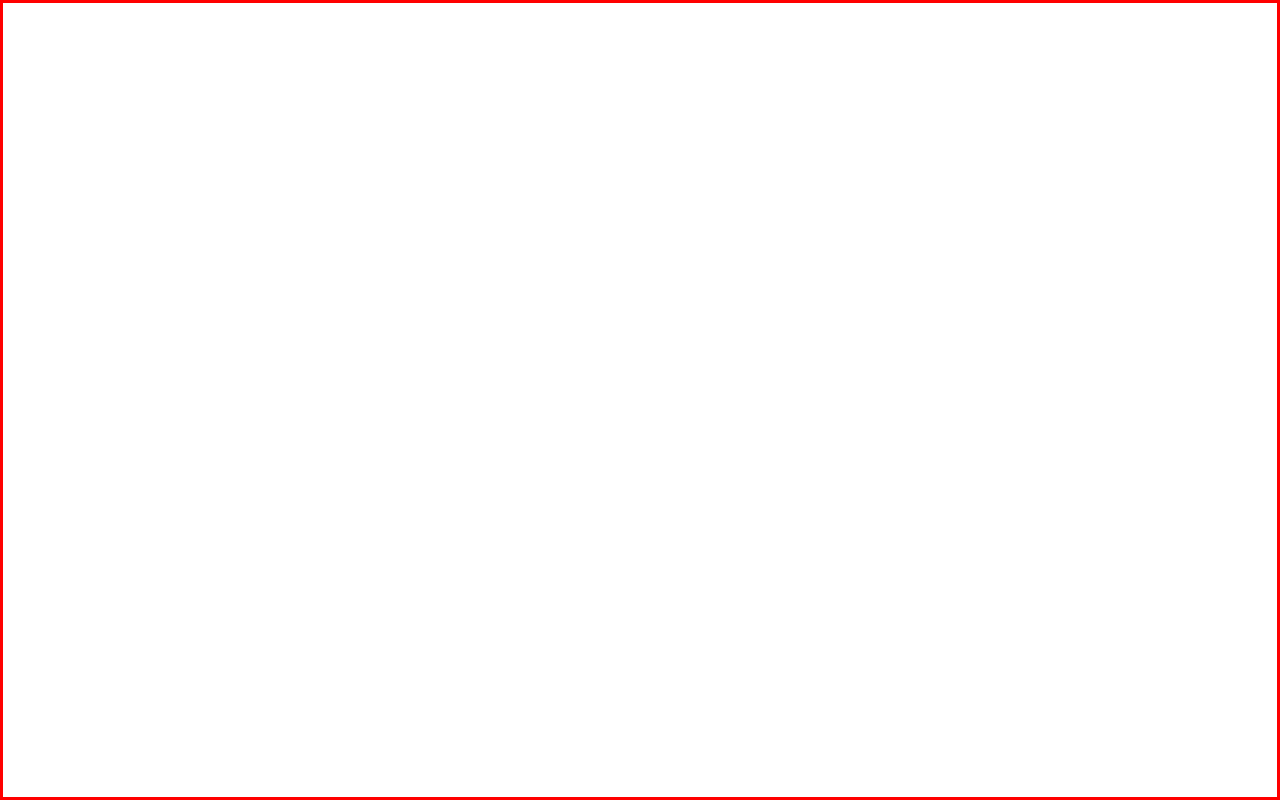
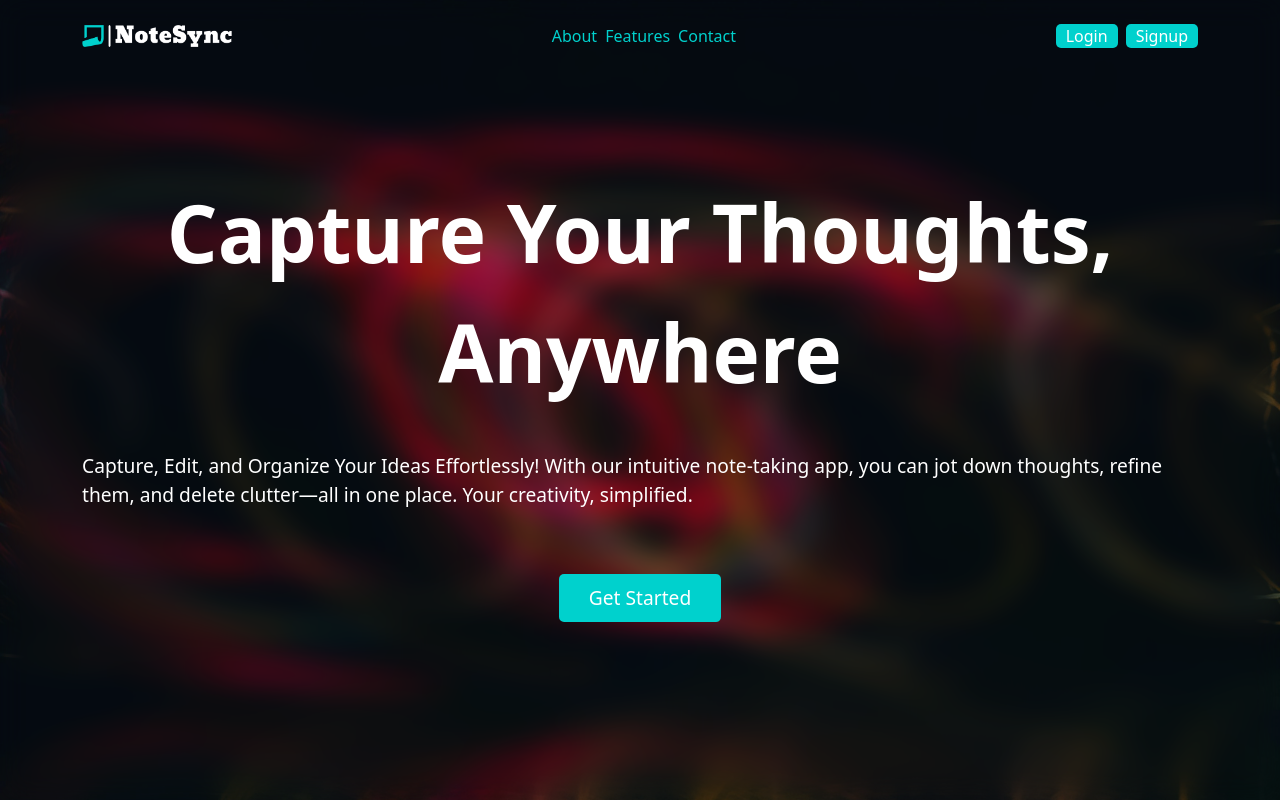
Before and after one commit to CollinsKipkemoi/Note-App, a React (Vite) app in the folder FrontEnd/Note-App/: page / in a window 1280 px wide. Built offline with nearby package versions, Linux system fonts and the light colour scheme.

Commit message:
Feat: Landing page done

```diff
--- a/FrontEnd/Note-App/src/Pages/Landing/Landing.css
+++ b/FrontEnd/Note-App/src/Pages/Landing/Landing.css
@@ -1,11 +1,45 @@
-*{
-    margin: 0;
-    padding: 0;
-    box-sizing: border-box;
+* {
+  margin: 0;
+  padding: 0;
+  box-sizing: border-box;
 }
 
-.landing{
-    width: 100%;
-    height: 100vh;
-    border: 3px solid red;
+.landing {
+  width: 100%;
+  height: 100vh;
+  background: url("../../assets/spirals.jpg");
+  background-size: cover;
+  background-position: center;
+  background-repeat: no-repeat;
 }
+
+.content {
+  width: 100%;
+  height: 100%;
+  background: rgba(55, 51, 51, 0.1);
+  backdrop-filter: blur(15px);
+  box-shadow: 0 4px 30px rgba(0, 0, 0, 0.1);
+}
+
+.nav-link, a{
+    color: rgb(0, 209, 205) !important;
+    text-decoration: none !important;
+}
+
+button{
+    background-color: rgb(0, 209, 205) !important;
+    border-radius: 5px !important;
+}
+
+button a{
+    padding: 10px !important;
+    color: white !important;
+}
+
+.catchphrase{
+    font-size: 5em;
+    color: white;
+    text-align: center;
+    margin-top: 100px;
+    font-weight: bolder;
+}
--- a/FrontEnd/Note-App/src/Pages/Landing/Landing.tsx
+++ b/FrontEnd/Note-App/src/Pages/Landing/Landing.tsx
@@ -1,10 +1,40 @@
 import "./Landing.css"
+import MainNavbar from "./MainNavbar"
+import { Link } from "react-router-dom"
 function Landing() {
-  return (
-    <div className="landing">
-
-    </div>
-  )
+    const btnStyle = {
+        backgroundColor: "rgb(0, 209, 205)",
+        borderRadius: "5px",
+        padding: "10px 20px",
+        color: "white",
+        fontSize: "1.2em",
+        width: "fit-content",
+        margin: "0 10%",
+    }
+    return (
+        <div className="landing">
+            <div className="content">
+                <MainNavbar />
+                <div className="container">
+                    <p className="catchphrase">
+                        Capture Your Thoughts, Anywhere
+                    </p>
+                    <br />
+                    <p style={{ fontSize: "1.2em", color: "white" }}>
+                        Capture, Edit, and Organize Your Ideas Effortlessly! With our intuitive note-taking app, you can jot down thoughts, refine them, and delete clutter—all in one place. Your creativity, simplified.
+                    </p>
+                    <br />
+                    {/* get started button */}
+                    <br />
+                    <div className="start d-flex justify-content-center align-items-center">
+                        <button style={btnStyle}>
+                            <Link to="/login">Get Started</Link>
+                        </button>
+                    </div>
+                </div>
+            </div>
+        </div>
+    )
 }
 
 export default Landing
--- /dev/null
+++ b/FrontEnd/Note-App/src/Pages/Landing/MainNavbar.tsx
@@ -0,0 +1,29 @@
+import NoteSyncLogo from "../../assets/NoteSyncLogo.png"
+import { Link } from "react-router-dom"
+import "./Landing.css"
+function MainNavbar() {
+    return (
+        <nav className="navbar pt-4 pb-4">
+            <div className="container d-flex justify-content-between align-items-center">
+                <Link to="/">
+                    <img src={NoteSyncLogo} alt="Notesync Logo" className="logo" width={150} />
+                </Link>
+                <div className="pages d-flex gap-2">
+                    <Link to="/about" className="nav-link">About</Link>
+                    <Link to="/features" className="nav-link">Features</Link>
+                    <Link to="/contact" className="nav-link">Contact</Link>
+                </div>
+                <div className="auth d-flex gap-2">
+                    <button className="nav-link">
+                        <Link to="/login">Login</Link>
+                    </button>
+                    <button className="nav-link">
+                        <Link to="/register">Signup</Link>
+                    </button>
+                </div>
+            </div>
+        </nav>
+    )
+}
+
+export default MainNavbar
```
Also changed, not shown: FrontEnd/Note-App/src/assets/NoteSyncLogo.png (added), FrontEnd/Note-App/src/assets/spirals.jpg (added).
